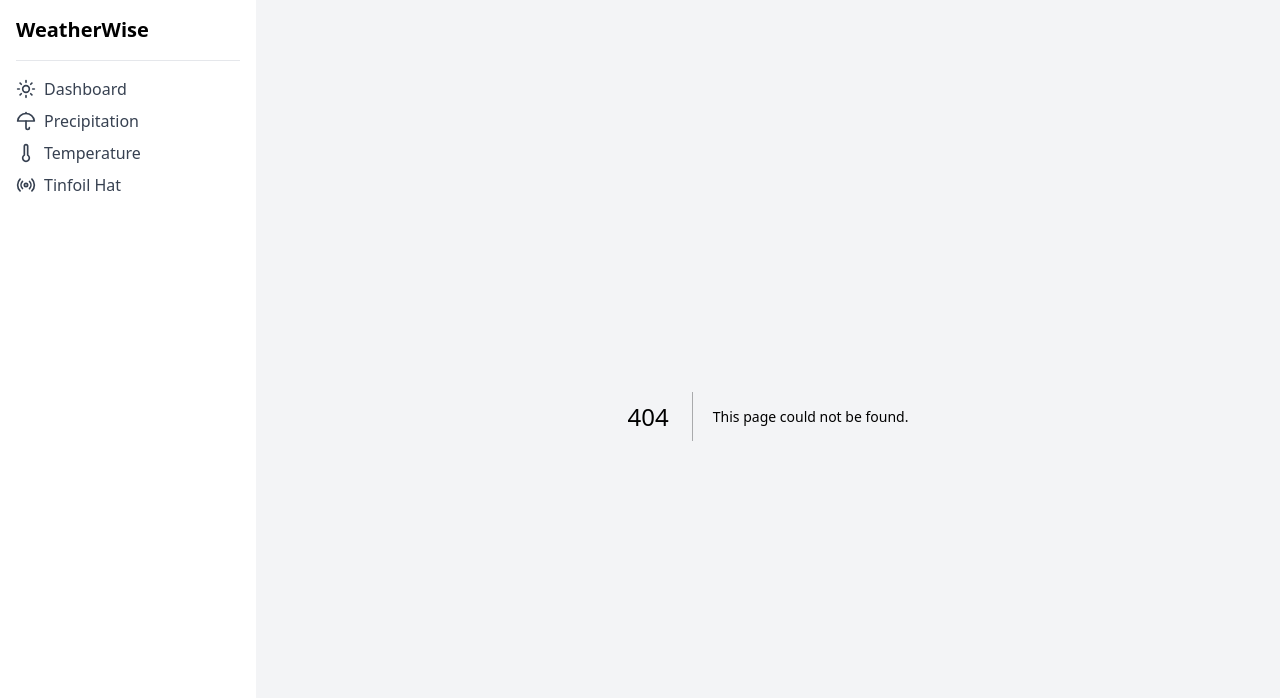
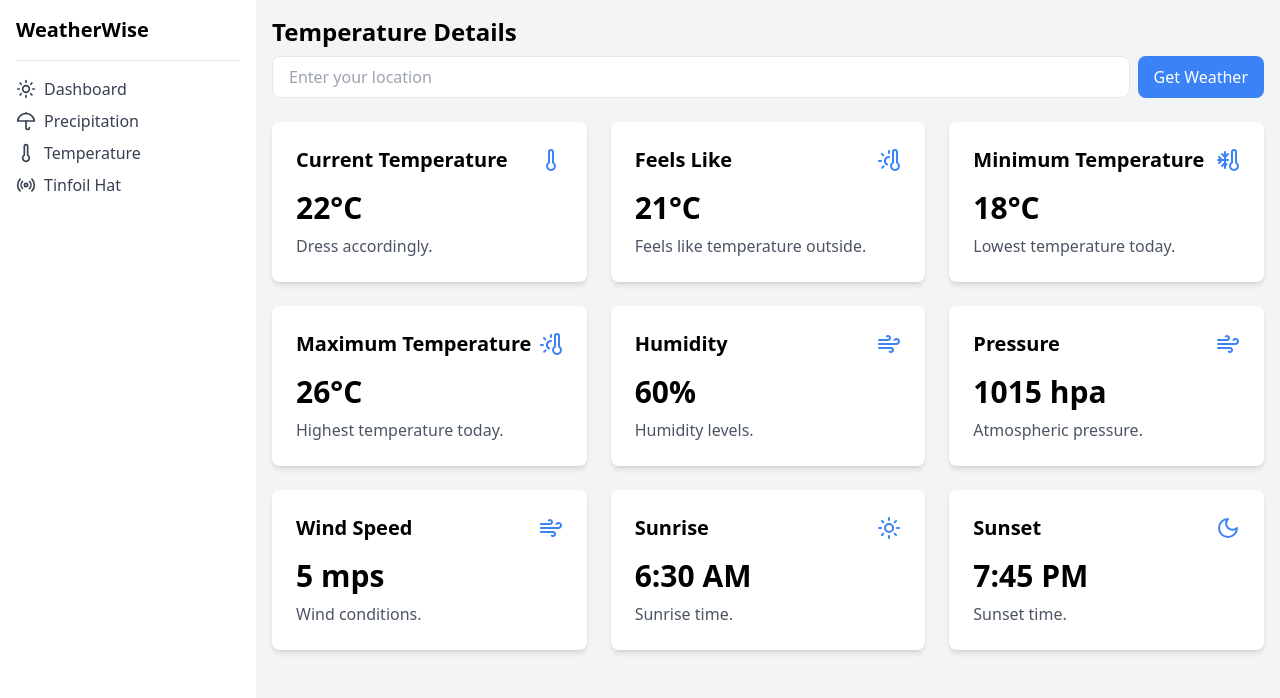
Before and after one commit to Quantumcode9/water-wars, a Next.js app: page /temperature in a window 1280 px wide. Before the commit this address had no page. Shown: the top 698 px of the page. Built offline with nearby package versions, Linux system fonts and the light colour scheme.

Commit message:
added individual pages for each weather factor

```diff
--- /dev/null
+++ b/src/api/getWeather/route.tsx
@@ -0,0 +1 @@
+//Weather API call here
--- /dev/null
+++ b/src/app/precipitation/page.tsx
@@ -0,0 +1,100 @@
+'use client';
+
+import React, { useState } from 'react';
+import {
+Umbrella,
+CloudRain,
+CloudSnow,
+CloudDrizzle,
+Droplet,
+CloudLightning,
+} from 'lucide-react';
+import DashboardCard from '@/components/DashboardCard';
+
+const Dashboard = () => {
+const [location, setLocation] = useState('');
+
+// TODO: Replace with actual API calls and data processing
+const precipitationData = {
+    probability: '80%',
+    intensity: 'Very High',
+    type: 'Rain',
+    amount: '5 mm',
+    humidity: '85%',
+    dewPoint: '18°C',
+    cloudCover: '75%',
+};
+
+return (
+    <div className="space-y-6">
+    <div className="mb-6">
+        <h1 className="text-2xl font-bold mb-2">Precipitation Details</h1>
+        <div className="flex space-x-2">
+        <input
+            type="text"
+            value={location}
+            onChange={(e) => setLocation(e.target.value)}
+            placeholder="Enter your location"
+            className="flex-grow px-4 py-2 border rounded-lg"
+        />
+        <button className="bg-blue-500 text-white px-4 py-2 rounded-lg">
+            Get Weather
+        </button>
+        </div>
+    </div>
+
+    <div className="grid grid-cols-1 md:grid-cols-2 lg:grid-cols-3 gap-6">
+        <DashboardCard
+        title="Precipitation Probability"
+        value={precipitationData.probability}
+        icon={Umbrella}
+        recommendation="High chance of precipitation."
+        />
+        <DashboardCard
+        title="Intensity"
+        value={precipitationData.intensity}
+        icon={CloudRain}
+        recommendation="Expect moderate rainfall."
+        />
+        <DashboardCard
+        title="Type"
+        value={precipitationData.type}
+        icon={
+            precipitationData.type === 'Rain'
+            ? CloudRain
+            : precipitationData.type === 'Snow'
+            ? CloudSnow
+            : CloudDrizzle
+        }
+        recommendation={`It's going to ${precipitationData.type.toLowerCase()} today.`}
+        />
+        <DashboardCard
+        title="Expected Amount"
+        value={precipitationData.amount}
+        icon={Droplet}
+        recommendation="Carry an umbrella just in case."
+        />
+        <DashboardCard
+        title="Humidity"
+        value={precipitationData.humidity}
+        icon={CloudDrizzle}
+        recommendation="It might feel muggy outside."
+        />
+        <DashboardCard
+        title="Dew Point"
+        value={precipitationData.dewPoint}
+        icon={Droplet}
+        recommendation="Comfort level is moderate."
+        />
+        <DashboardCard
+        title="Cloud Cover"
+        value={precipitationData.cloudCover}
+        icon={CloudLightning}
+        recommendation="Cloudy skies expected."
+        />
+    </div>
+    </div>
+);
+};
+
+export default Dashboard;
--- /dev/null
+++ b/src/app/temperature/page.tsx
@@ -0,0 +1,108 @@
+'use client';
+
+import React, { useState } from 'react';
+import {
+Thermometer,
+ThermometerSnowflake,
+ThermometerSun,
+Wind,
+Sun,
+Moon,
+} from 'lucide-react';
+import DashboardCard from '@/components/DashboardCard';
+
+const Dashboard = () => {
+const [location, setLocation] = useState('');
+
+// TODO: Replace with actual API calls and data processing
+const temperatureData = {
+    currentTemp: '22°C',
+    feelsLike: '21°C',
+    tempMin: '18°C',
+    tempMax: '26°C',
+    pressure: '1015 hpa',
+    humidity: '60%',
+    sunrise: '6:30 AM',
+    sunset: '7:45 PM',
+    windSpeed: '5 mps',
+};
+
+return (
+    <div className="space-y-6">
+    <div className="mb-6">
+        <h1 className="text-2xl font-bold mb-2">Temperature Details</h1>
+        <div className="flex space-x-2">
+        <input
+            type="text"
+            value={location}
+            onChange={(e) => setLocation(e.target.value)}
+            placeholder="Enter your location"
+            className="flex-grow px-4 py-2 border rounded-lg"
+        />
+        <button className="bg-blue-500 text-white px-4 py-2 rounded-lg">
+            Get Weather
+        </button>
+        </div>
+    </div>
+
+    <div className="grid grid-cols-1 md:grid-cols-2 lg:grid-cols-3 gap-6">
+        <DashboardCard
+        title="Current Temperature"
+        value={temperatureData.currentTemp}
+        icon={Thermometer}
+        recommendation="Dress accordingly."
+        />
+        <DashboardCard
+        title="Feels Like"
+        value={temperatureData.feelsLike}
+        icon={ThermometerSun}
+        recommendation="Feels like temperature outside."
+        />
+        <DashboardCard
+        title="Minimum Temperature"
+        value={temperatureData.tempMin}
+        icon={ThermometerSnowflake}
+        recommendation="Lowest temperature today."
+        />
+        <DashboardCard
+        title="Maximum Temperature"
+        value={temperatureData.tempMax}
+        icon={ThermometerSun}
+        recommendation="Highest temperature today."
+        />
+        <DashboardCard
+        title="Humidity"
+        value={temperatureData.humidity}
+        icon={Wind}
+        recommendation="Humidity levels."
+        />
+        <DashboardCard
+        title="Pressure"
+        value={temperatureData.pressure}
+        icon={Wind}
+        recommendation="Atmospheric pressure."
+        />
+        <DashboardCard
+        title="Wind Speed"
+        value={temperatureData.windSpeed}
+        icon={Wind}
+        recommendation="Wind conditions."
+        />
+        <DashboardCard
+        title="Sunrise"
+        value={temperatureData.sunrise}
+        icon={Sun}
+        recommendation="Sunrise time."
+        />
+        <DashboardCard
+        title="Sunset"
+        value={temperatureData.sunset}
+        icon={Moon}
+        recommendation="Sunset time."
+        />
+    </div>
+    </div>
+);
+};
+
+export default Dashboard;
```
